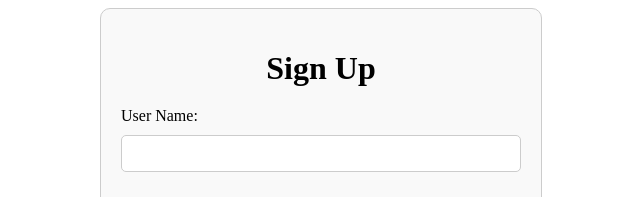
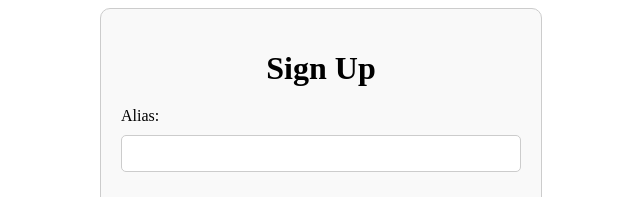
Before and after one commit to mutularyan/Simple-scrabble, a React (Vite) app in the folder Frontend/: page /signup in a window 1280 px wide. Shown: the top 197 px of the page, without its empty margins (319-959 px from the left). Built offline with nearby package versions, Linux system fonts and the light colour scheme.

Commit message:
Minor changes

```diff
--- a/Frontend/src/APP/Pages/SignUp/index.jsx
+++ b/Frontend/src/APP/Pages/SignUp/index.jsx
@@ -4,7 +4,7 @@ import { useNavigate } from "react-router-dom";
 import Error from '../../Components/Error';
 
 function Signup() {
-    const [name, setName] = useState('');
+    const [alias, setAlias] = useState('');
     const [email, setEmail] = useState('');
     const [password, setPassword] = useState('');
     const [errorMessage, setErrorMessage] = useState(null);
@@ -12,13 +12,13 @@ function Signup() {
 
     const handleSubmit = (e) => {
         e.preventDefault();
-        console.log('Form submitted:', { name, email, password });
+        console.log('Form submitted:', { alias, email, password });
 
         axios({
             method: "POST",
             url: "http://127.0.0.1:9000/signup",
             data: {
-              name: name,
+              alias: alias,
               email: email,
               password: password,
             },
@@ -37,13 +37,13 @@ function Signup() {
             <h1>Sign Up</h1>
             <form onSubmit={handleSubmit}>
                 <div className="form-class">
-                    <label htmlFor="name">User Name:</label>
+                    <label htmlFor="alias">Alias:</label>
                     <input
                         type="text"
-                        id="name"
-                        name="name"
-                        value={name}
-                        onChange={(e) => setName(e.target.value)}
+                        id="alias"
+                        name="alias"
+                        value={alias}
+                        onChange={(e) => setAlias(e.target.value)}
                         required
                     />
                 </div>
```
